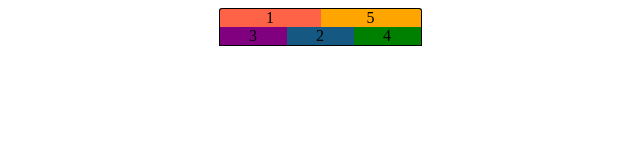
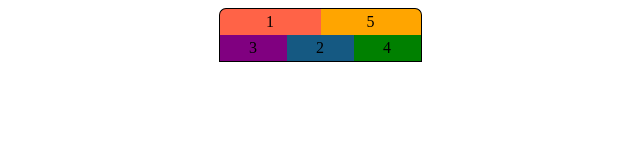
Before and after one commit to filiplitvin/HW-15, a plain HTML site: page index.html in a window 1280 px wide. Shown: the whole page, without its empty margins (320-960 px from the left). Drawn offline with Linux system fonts and the light colour scheme.

Commit message:
додав padding-top, padding-bottom

```diff
--- a/src/styles/style.css
+++ b/src/styles/style.css
@@ -22,7 +22,9 @@
   border-width: 1px 1px 0px 0px;
   border-color: black;
   border-style: solid;
-  border-radius: 0px 3px 0px 0px;
+  border-radius: 0px 7px 0px 0px;
+  padding-top: 4px;
+  padding-bottom: 4px;
 }
 .item:nth-child(4) {
   background-color: green;
@@ -33,6 +35,8 @@
   border-width: 0px 1px 1px 0px;
   border-color: black;
   border-style: solid;
+  padding-top: 4px;
+  padding-bottom: 4px;
 }
 /* .item:nth-child(odd) {
   order: -2;
@@ -49,6 +53,8 @@
   border-width: 0px 0px 1px 1px;
   border-color: black;
   border-style: solid;
+  padding-top: 4px;
+  padding-bottom: 4px;
 }
 .item:nth-child(1) {
   background-color: tomato;
@@ -57,7 +63,9 @@
   border-width: 1px 0px 0px 1px;
   border-color: black;
   border-style: solid;
-  border-radius: 3px 0px 0px 0px;
+  border-radius: 7px 0px 0px 0px;
+  padding-top: 4px;
+  padding-bottom: 4px;
 
   justify-content: center;
   order: 2;
@@ -71,6 +79,8 @@
   border-width: 0px 0px 1px 0px;
   border-color: black;
   border-style: solid;
+  padding-top: 4px;
+  padding-bottom: 4px;
 }
 /* .item:nth-child(4) {
   order: 2;
```
